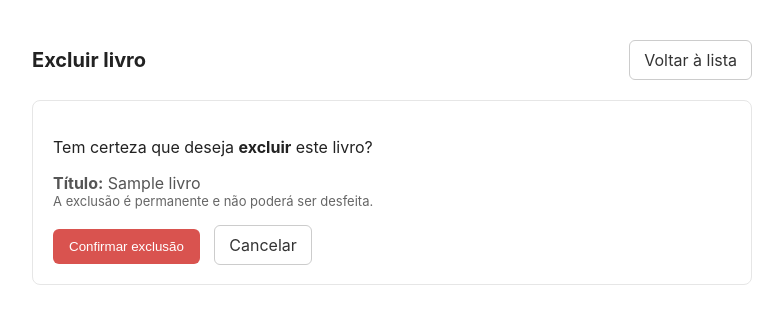
After one commit to OtherDinosaur/BibliotecaDigital, a FastAPI app: template templates/deletar_livro.html in a window 1280 px wide. The commit adds this page. Shown: the top 324 px of the page, without its empty margins (248-1031 px from the left). Run offline with FastAPI, Linux system fonts and the light colour scheme; the template is opened without the code that fills it: most values are stand-ins (such as "Sample title", 1, 10 or a date in 2020); parts of the project's set-up code (start-up, migrations or seed data) failed here and were passed over.

Commit message:
Interface rodando que preste

```diff
--- a/app.py
+++ b/app.py
@@ -1,6 +1,7 @@
-from fastapi import Depends, FastAPI, Request
+from fastapi import Depends, FastAPI, Request, Form
 from fastapi.staticfiles import StaticFiles
 from fastapi.templating import Jinja2Templates
+from fastapi.responses import RedirectResponse
 from .routers import router as listaLivros
 from .database import get_session
 from sqlalchemy.orm import Session
@@ -17,11 +18,7 @@ templates = Jinja2Templates(directory="templates")
 
 app.include_router(listaLivros)
 
-@app.get('/')
-def read_root():
-    return {'status': 'ok'}
-
-@app.get("/livros")
+@app.get("/")
 def listar_livros(request: Request, session: Session = Depends(get_session)):
     livros = session.query(Livro).all()
     return templates.TemplateResponse("livros.html", {"request": request, "livros": livros})
@@ -29,3 +26,18 @@ def listar_livros(request: Request, session: Session = Depends(get_session)):
 @app.get("/adicionar-livro")
 def adicionar_livro_form(request: Request):
     return templates.TemplateResponse("adicionar_livro.html", {"request": request})
+
+@app.get("/livros/deletar/{livro_id}")
+def confirmar_delecao(request: Request, livro_id: int, session: Session = Depends(get_session)):
+    livro = session.get(Livro, livro_id)
+    if not livro:
+        return RedirectResponse(url="/", status_code=303)
+    return templates.TemplateResponse("deletar_livro.html", {"request": request, "livro": livro})
+
+@app.post("/livros/deletar/{livro_id}")
+def deletar_livro(livro_id: int, id: int = Form(...), session: Session = Depends(get_session)):
+    livro = session.get(Livro, livro_id)
+    if livro:
+        session.delete(livro)
+        session.commit()
+    return RedirectResponse(url="/", status_code=303)
--- a/migrations/versions/ff0ce5781b3c_tabela_para_os_livros.py
+++ b/migrations/versions/ff0ce5781b3c_tabela_para_os_livros.py
@@ -27,8 +27,8 @@ def upgrade() -> None:
     sa.Column('autor', sa.String(), nullable=False),
     sa.Column('ano', sa.Integer(), nullable=False),
     sa.Column('genero', sa.String(), nullable=False),
-    sa.Column('data_in', sa.Integer(), nullable=False),
-    sa.Column('data_ter', sa.Integer(), nullable=True),
+    sa.Column('data_in', sa.String(), nullable=False),
+    sa.Column('data_ter', sa.String(), nullable=True),
     sa.Column('status', sa.Boolean(), nullable=False),
     sa.PrimaryKeyConstraint('id')
     )
--- a/models.py
+++ b/models.py
@@ -11,6 +11,6 @@ class Livro(Base):
     autor = Column(String, nullable=False)
     ano = Column(Integer, nullable=False)
     genero = Column(String, nullable=False)
-    data_in = Column(Integer, nullable=False)
-    data_ter = Column(Integer, nullable=True)
+    data_in = Column(String, nullable=False)
+    data_ter = Column(String, nullable=True)
     status = Column(Boolean, nullable=False)
--- /dev/null
+++ b/templates/deletar_livro.html
@@ -0,0 +1,41 @@
+<!doctype html>
+<html lang="pt-BR">
+<head>
+  <meta charset="utf-8" />
+  <meta name="viewport" content="width=device-width,initial-scale=1" />
+  <title>Deletar Livro</title>
+  <style>
+    body{font-family: Inter, Arial, sans-serif;max-width:720px;margin:40px auto;padding:0 16px;color:#222}
+    header{display:flex;align-items:center;justify-content:space-between}
+    h1{font-size:20px;margin:0}
+    .card{border:1px solid #e6e6e6;border-radius:8px;padding:20px;margin-top:20px;background:#fff}
+    .meta{color:#555;margin-top:8px}
+    .actions{margin-top:20px}
+    .danger{background:#d9534f;color:#fff;border:none;padding:10px 16px;border-radius:6px;cursor:pointer}
+    .cancel{background:transparent;border:1px solid #ccc;padding:9px 14px;border-radius:6px;margin-left:10px;text-decoration:none;color:#333}
+    .small{font-size:13px;color:#666}
+  </style>
+</head>
+<body>
+  <header>
+    <h1>Excluir livro</h1>
+    <a href="/" class="cancel">Voltar à lista</a>
+  </header>
+
+  <div class="card">
+    <p>Tem certeza que deseja <strong>excluir</strong> este livro?</p>
+    <div class="meta">
+      <div><strong>Título:</strong> {{ livro.titulo }}</div>
+      <div class="small">A exclusão é permanente e não poderá ser desfeita.</div>
+    </div>
+
+    <form method="post" action="/livros/deletar/{{ livro.id }}">
+      <input type="hidden" name="id" value="{{ livro.id }}">
+      <div class="actions">
+        <button type="submit" class="danger">Confirmar exclusão</button>
+        <a href="/" class="cancel">Cancelar</a>
+      </div>
+    </form>
+  </div>
+</body>
+</html>
```
Also changed, not shown: routers.py (+15 -13 lines), schemas.py (+6 -6 lines), templates/Base.html (deleted, +0 -16 lines), templates/adicionar_livro.html (+7 -3 lines), templates/livros.html (+8 -0 lines), Livros.db, pyproject.toml (line endings or trailing spaces).
